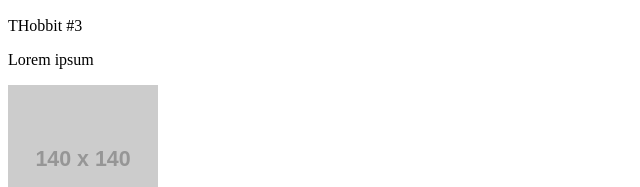
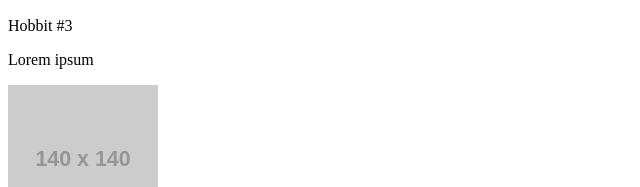
Before and after one commit to Phila10/Sharezza, a plain HTML site: page Best Practice html.html in a window 1280 px wide. Shown: the part 791-978 px from the top of the page, 0-640 px from the left. Drawn offline with Linux system fonts and the light colour scheme; placeholder pictures from the web are drawn by us.

Commit message:
Update Best Practice html.html

```diff
--- a/Best Practice html.html
+++ b/Best Practice html.html
@@ -35,7 +35,7 @@
         <p>The Wizard</p>
         <p>Lorem ipsum</p>
         <img src="https://via.placeholder.com/140x140" height="150" alt="image de hobbit #3">
-        <p>THobbit #3</p>
+        <p>Hobbit #3</p>
         <p>Lorem ipsum</p>
         <img src="https://via.placeholder.com/140x140" height="150" alt="image Yummy Dwarf">
         <p>Yummy Dwarf</p>
```
